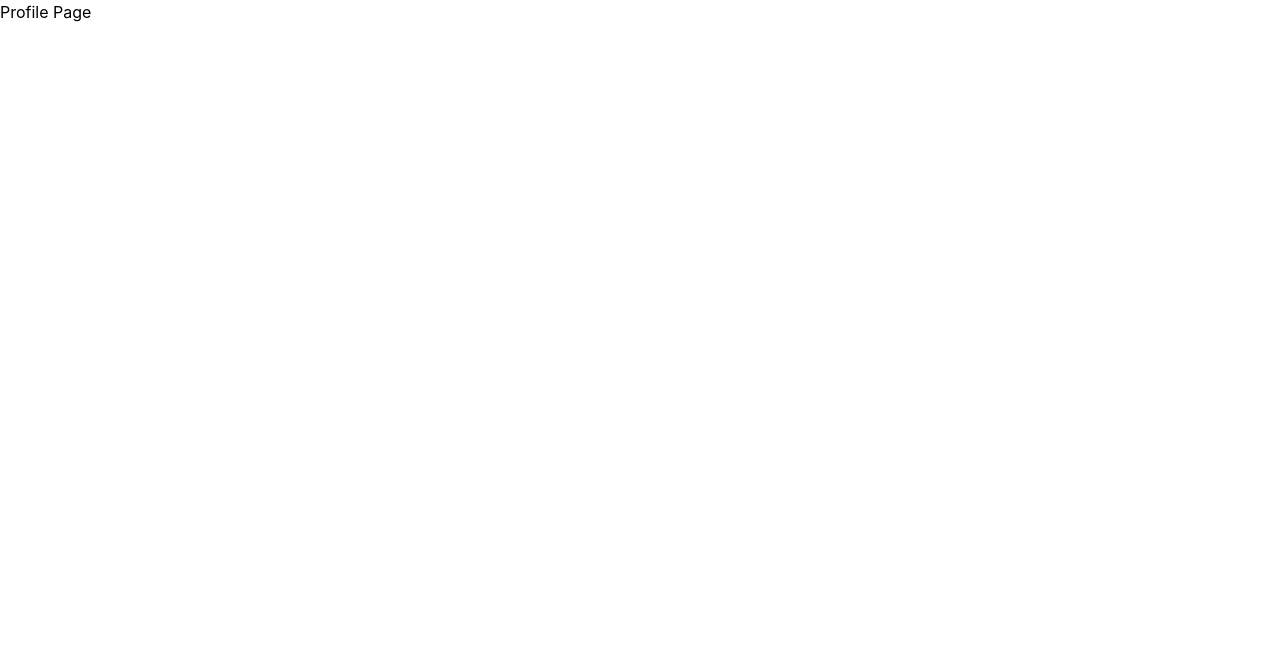
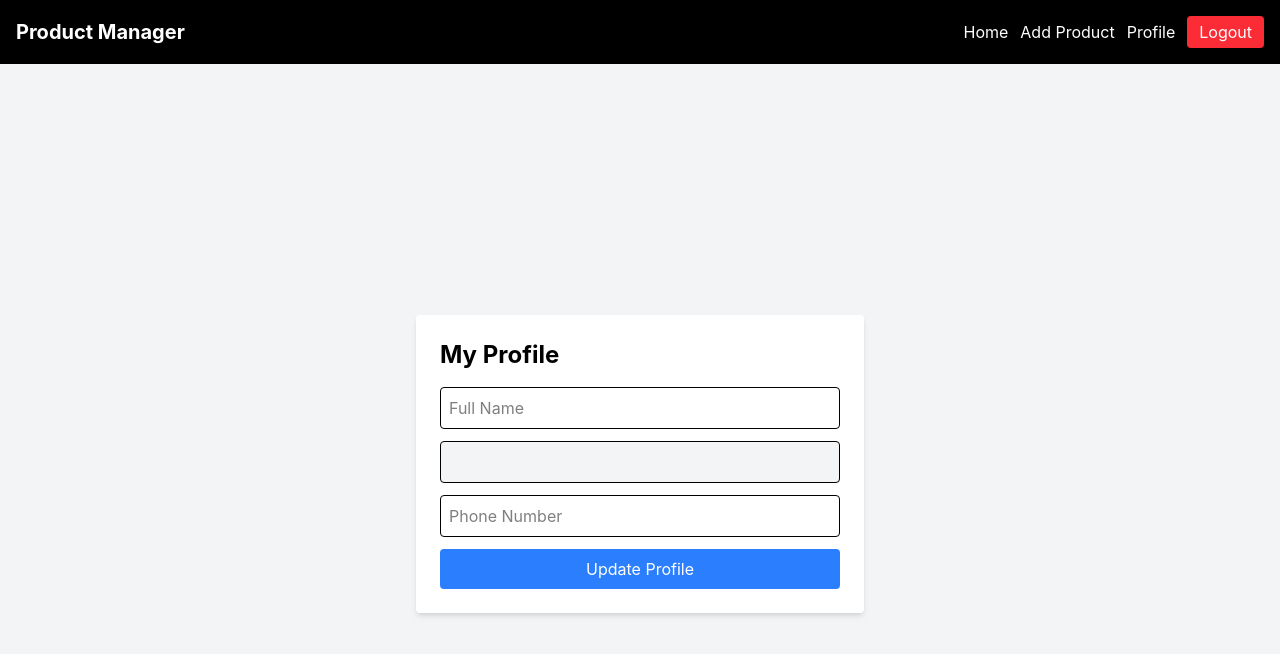
Before and after one commit to Poonammandloi01/Interview-Assignment, a React app in the folder frontend/: page /profile in a window 1280 px wide. Shown: the top 654 px of the page. Built offline with nearby package versions, Linux system fonts and the light colour scheme; no server answers; sample sign-in values are in the browser's storage; the HTML template or start-up script is replaced by a standard one.

Commit message:
update changes in navbar

```diff
--- a/frontend/src/App.jsx
+++ b/frontend/src/App.jsx
@@ -28,7 +28,9 @@ function App() {
             <ProductDetails />
           </ProtectedRoute>} />
         <Route path="/add-product" element={
-          <AddProduct />} />
+          <ProtectedRoute>
+            <AddProduct />
+          </ProtectedRoute>} />
         <Route path="/edit-product/:id" element={
           <ProtectedRoute>
             <EditProduct />
--- a/frontend/src/components/Navbar.jsx
+++ b/frontend/src/components/Navbar.jsx
@@ -1,3 +1,46 @@
+// import { useNavigate } from "react-router-dom";
+
+// function Navbar() {
+//   const navigate = useNavigate();
+
+//   const handleLogout = () => {
+//     localStorage.removeItem("token");
+//     navigate("/");
+//   };
+
+//   return (
+//     <div className="flex justify-between p-4 bg-black text-white">
+
+//       <h1 className="font-bold">Product App</h1>
+
+//       <div className="space-x-3">
+
+//         <button onClick={() => navigate("/home")}>
+//           Home
+//         </button>
+
+//         <button onClick={() => navigate("/add-product")}>
+//           Add Product
+//         </button>
+
+//         <button onClick={() => navigate("/profile")}>
+//           Profile
+//         </button>
+
+//         <button
+//           onClick={handleLogout}
+//           className="bg-red-500 px-2 py-1 rounded"
+//         >
+//           Logout
+//         </button>
+
+//       </div>
+//     </div>
+//   );
+// }
+
+// export default Navbar;
+
 import { useNavigate } from "react-router-dom";
 
 function Navbar() {
@@ -9,27 +52,41 @@ function Navbar() {
   };
 
   return (
-    <div className="flex justify-between p-4 bg-black text-white">
+    <div className="flex justify-between items-center p-4 bg-black text-white">
 
-      <h1 className="font-bold">Product App</h1>
+      <h1
+        className="font-bold text-xl cursor-pointer"
+        onClick={() => navigate("/home")}
+      >
+        Product Manager
+      </h1>
 
-      <div className="space-x-3">
+      <div className="flex gap-3">
 
-        <button onClick={() => navigate("/home")}>
+        <button
+          onClick={() => navigate("/home")}
+          className="hover:underline"
+        >
           Home
         </button>
 
-        <button onClick={() => navigate("/add-product")}>
+        <button
+          onClick={() => navigate("/add-product")}
+          className="hover:underline"
+        >
           Add Product
         </button>
 
-        <button onClick={() => navigate("/profile")}>
+        <button
+          onClick={() => navigate("/profile")}
+          className="hover:underline"
+        >
           Profile
         </button>
 
         <button
           onClick={handleLogout}
-          className="bg-red-500 px-2 py-1 rounded"
+          className="bg-red-500 px-3 py-1 rounded"
         >
           Logout
         </button>
--- a/frontend/src/pages/Home.jsx
+++ b/frontend/src/pages/Home.jsx
@@ -1,11 +1,12 @@
 import { useEffect, useState } from "react";
 import API from "../services/api";
 import { useNavigate } from "react-router-dom";
+import Navbar from "../components/Navbar";
 
 function Home() {
   const [products, setProducts] = useState([]);
   const navigate = useNavigate();
-
+  const [search, setSearch] = useState("");
   const fetchProducts = async () => {
     try {
       const { data } = await API.get("/products");
@@ -36,8 +37,10 @@ function Home() {
   useEffect(() => {
     fetchProducts();
   }, []);
+return (
+  <>
+    <Navbar />
 
-  return (
     <div className="min-h-screen bg-gray-100 p-5">
 
       {/* Header */}
@@ -113,8 +116,11 @@ function Home() {
         </div>
         ))}
       </div>
-    </div>
+        </div>
+
+    </>
   );
+
 }
 
 export default Home;
--- a/frontend/src/pages/Profile.jsx
+++ b/frontend/src/pages/Profile.jsx
@@ -1,5 +1,102 @@
+import { useEffect, useState } from "react";
+import API from "../services/api";
+import Navbar from "../components/Navbar";
+
 function Profile() {
-  return <h1>Profile Page</h1>;
+  const [form, setForm] = useState({
+    fullName: "",
+    email: "",
+    phone: "",
+  });
+
+  const fetchProfile = async () => {
+    try {
+      const { data } = await API.get("/users/profile");
+
+      setForm({
+        fullName: data.fullName,
+        email: data.email,
+        phone: data.phone,
+      });
+    } catch (error) {
+      alert("Failed to load profile");
+    }
+  };
+
+  useEffect(() => {
+    fetchProfile();
+  }, []);
+
+  const handleChange = (e) => {
+    setForm({
+      ...form,
+      [e.target.name]: e.target.value,
+    });
+  };
+
+  const handleSubmit = async (e) => {
+    e.preventDefault();
+
+    try {
+      await API.put("/users/profile", {
+        fullName: form.fullName,
+        phone: form.phone,
+      });
+
+      alert("Profile Updated Successfully");
+    } catch (error) {
+      alert("Update Failed");
+    }
+  };
+
+  return (
+    <>
+      <Navbar />
+
+      <div className="min-h-screen bg-gray-100 flex justify-center items-center">
+        <form
+          onSubmit={handleSubmit}
+          className="bg-white p-6 rounded shadow-md w-full max-w-md"
+        >
+          <h2 className="text-2xl font-bold mb-4">
+            My Profile
+          </h2>
+
+          <input
+            type="text"
+            name="fullName"
+            value={form.fullName}
+            onChange={handleChange}
+            placeholder="Full Name"
+            className="w-full border p-2 mb-3 rounded"
+          />
+
+          <input
+            type="email"
+            value={form.email}
+            disabled
+            className="w-full border p-2 mb-3 rounded bg-gray-100"
+          />
+
+          <input
+            type="text"
+            name="phone"
+            value={form.phone}
+            onChange={handleChange}
+            placeholder="Phone Number"
+            className="w-full border p-2 mb-3 rounded"
+          />
+
+          <button
+            type="submit"
+            className="w-full bg-blue-500 text-white py-2 rounded"
+          >
+            Update Profile
+          </button>
+        </form>
+      </div>
+    </>
+  );
 }
 
 export default Profile;
```
Also changed, not shown: 2 other files (tests, documents, lock files or other folders).
